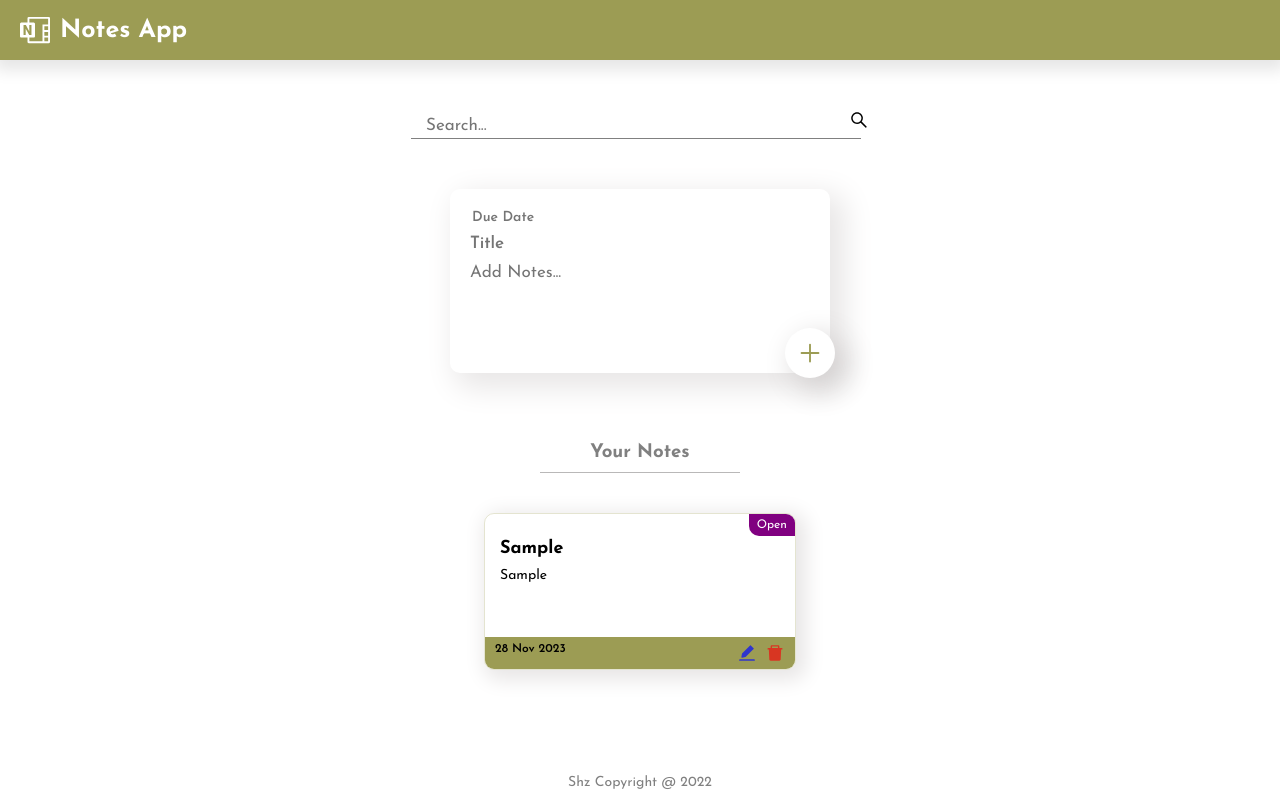
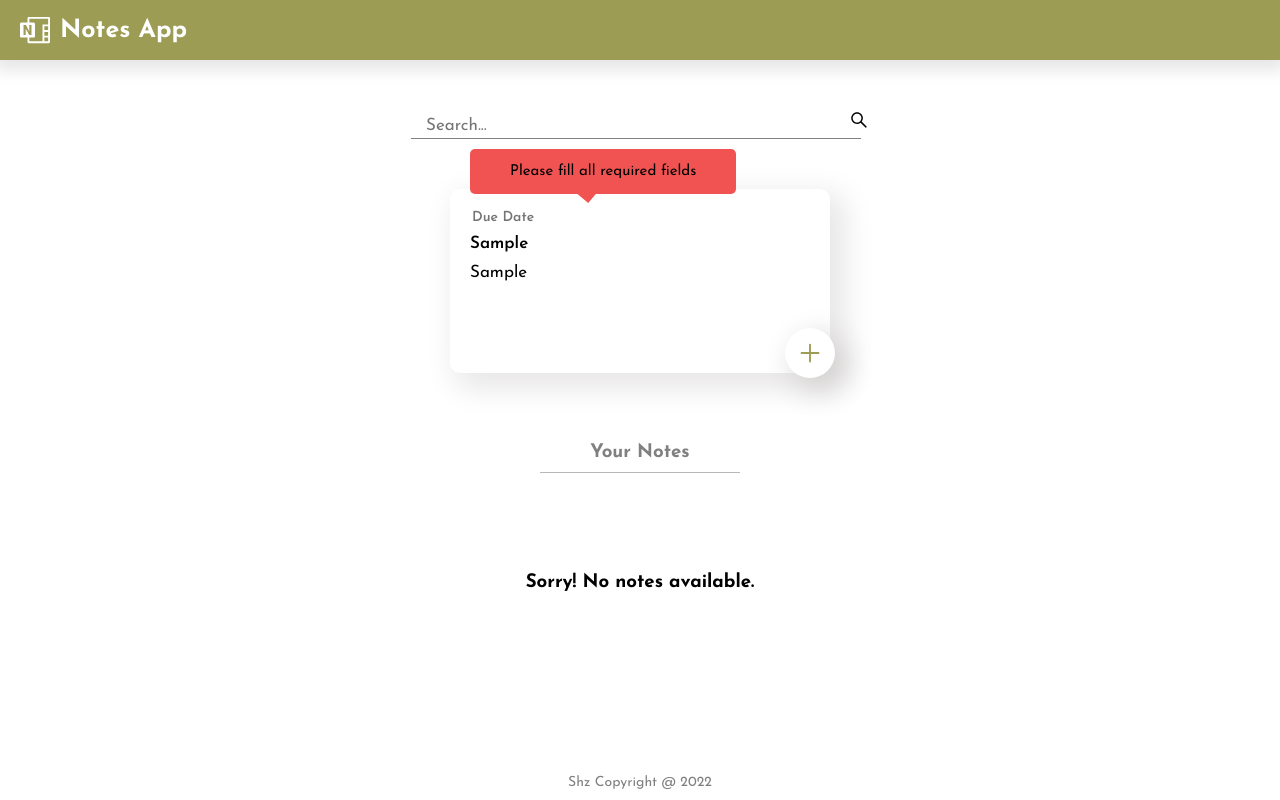
Before and after one commit to Shafaquegithub/Notes_App, a React (Create React App) app: page / in a window 1280 px wide. Both pictures are taken after typing "Sample", "Sample", "Sample" into the empty fields and a click on the button "Save". Built offline with nearby package versions, Linux system fonts and the light colour scheme.

Commit message:
modified

```diff
--- a/src/App.js
+++ b/src/App.js
@@ -26,6 +26,7 @@ function App() {
     date: "",
     dueDate: "",
     status: "",
+    isOverDue: false,
   });
   const [editMode, setEditMode] = useState(false);
   const [editingIndex, setEditingIndex] = useState(null);
--- a/src/components/AddNotes/AddNotes.css
+++ b/src/components/AddNotes/AddNotes.css
@@ -47,4 +47,32 @@
 }
 .form-sec button[type="submit"]:hover {
   border: 1px solid rgba(111, 111, 6, 0.187);
+  z-index: -5;
 }
+form {
+  position: relative;
+}
+.tooltip {
+  position: absolute;
+  top: -40px;
+  margin: 0px auto 10px;
+  max-width: 300px;
+  padding: 15px 40px;
+  background-color: rgb(241, 83, 83);
+  font-size: 15px;
+  border-radius: 5px;
+}
+.tooltip::after {
+  content: "";
+  width: 20px;
+  height: 20px;
+  background-color: rgb(241, 83, 83);
+  transform: rotate(40deg);
+  position: absolute;
+  left: 40%;
+  bottom: -5px;
+}
+.textarea {
+  z-index: -1;
+}
+/* The element to apply the animation to */
--- a/src/components/AddNotes/AddNotes.js
+++ b/src/components/AddNotes/AddNotes.js
@@ -12,30 +12,7 @@ const AddNotes = ({
   editingIndex,
   setEditingIndex,
 }) => {
-  // setDate
-  // const setDate = () => {
-  //   let date = new Date();
-  //   let day = date.getDate();
-  //   let allMonths = [
-  //     "Jan",
-  //     "Feb",
-  //     "Mar",
-  //     "Apr",
-  //     "May",
-  //     "Jun",
-  //     "Jul",
-  //     "Aug",
-  //     "Sep",
-  //     "Oct",
-  //     "Nov",
-  //     "Dec",
-  //   ];
-  //   let month = date.getMonth();
-  //   let year = date.getFullYear();
-  //   let fullDate = `${day > 10 ? day : "0" + day} ${allMonths[month]} ${year}`;
-  //   return fullDate;
-  // };
-  // .........handleChange.........Getting data from Input Fields.....
+  const [error, setError] = useState("");
 
   const handleChange = (e) => {
     if (editMode) {
@@ -58,13 +35,23 @@ const AddNotes = ({
 
   const handleSubmit = (e) => {
     e.preventDefault();
-
-    if (notes.title && notes.details) {
+    if (!notes.title || !notes.details || !notes.dueDate) {
+      setError("Please fill all required fields");
+      return;
+    }
+    if (new Date() > new Date(notes.dueDate)) {
+      setError("Please select future date");
+      return;
+    }
     if (editMode) {
       setAllNotes(
         allNotes.map((e, index) => {
           if (index == editingIndex) {
-              return notes;
+            return {
+              ...e,
+              ...notes,
+              isOverDue: new Date() > new Date(notes.dueDate) ? true : false,
+            };
           }
           return e;
         })
@@ -80,18 +67,17 @@ const AddNotes = ({
       date: "",
       status: "",
     });
+    setError("");
     let dateInput = document.getElementById("date");
     dateInput.value = "";
     dateInput.type = "text";
-    } else {
-      alert("Please fill both input fields to save your Notes");
-    }
   };
 
   return (
     <>
       <section className="form-sec">
         <form onSubmit={handleSubmit}>
+          {error && <div className="tooltip">{error}</div>}
           <input
             id="date"
             style={{
@@ -129,9 +115,10 @@ const AddNotes = ({
               onChange={handleChange}
               value={notes.details}
               maxLength={800}
+              className="textarea"
             ></textarea>
           </div>
-          <button type="submit" title="Save">
+          <button type="submit" title="Save" style={{ zIndex: 1000 }}>
             <IoAdd />
           </button>
         </form>
--- a/src/components/Notes/Notes.css
+++ b/src/components/Notes/Notes.css
@@ -8,11 +8,14 @@
   overflow: hidden;
   text-align: start;
   margin-bottom: 20px;
-  height: 140px;
+  height: 150px;
   position: relative;
 }
+.content-div {
+  margin: 20px 0 15px;
+}
 .notes-sec .content-div > p {
-  padding: 10px 15px 0px;
+  padding: 7px 15px 0px;
   font-size: 14px;
 }
 .status-div {
@@ -23,6 +26,18 @@
   right: 0;
   top: 0;
   font-size: 12px;
+}
+.view-div {
+  position: absolute;
+  color: rgb(56, 142, 56);
+  left: 15px;
+  top: 8px;
+  font-size: 18px;
+  cursor: pointer;
+}
+.view-div:hover {
+  color: green;
+  transform: scale(1.1);
 }
 .notes-sec .content-div > h3 {
   padding: 10px 15px 0px;
@@ -50,8 +65,10 @@
   left: 0;
 }
 .btn-div .date-sec {
-  font-size: 12px;
+  font-size: 14px;
   font-weight: 600;
+  margin-top: 2px;
+  /* background-color: rgb(187, 59, 187); */
 }
 .btn-div button {
   background-color: transparent;
@@ -64,7 +81,10 @@
 .btn-div button:hover {
   transform: scale(1.1);
 }
-
+.btn-sec button {
+  font-size: 16px;
+  margin-bottom: 3px;
+}
 @media screen and (max-width: 700px) {
   .notes-sec {
     width: 90%;
--- a/src/components/Notes/Notes.js
+++ b/src/components/Notes/Notes.js
@@ -1,13 +1,16 @@
-import React, { useState } from "react";
+import React, { useState, useEffect, useLayoutEffect } from "react";
 import { AiFillEdit, AiFillDelete } from "react-icons/ai";
 import SingleNotes from "../SingleNotes/SingleNotes";
 import "./Notes.css";
+import { FaEye } from "react-icons/fa";
 
 const Notes = ({
   notes,
   title,
   details,
+  isOverDue,
   date,
+  dueDate,
   status,
   index,
   allNotes,
@@ -49,6 +52,30 @@ const Notes = ({
   //..............handleSingleNotes.............
   const [openSingleNotes, setOpenSingleNotes] = useState(false);
 
+  // Managing dates...........
+  let mydate =
+    new Date(dueDate).getDate() >= 10
+      ? new Date(dueDate).getDate()
+      : "0" + new Date(dueDate).getDate();
+  let mymonth =
+    new Date(dueDate).getMonth() + 1 >= 10
+      ? new Date(dueDate).getMonth() + 1
+      : "0" + new Date(dueDate).getMonth();
+  let myyear = new Date(dueDate).getFullYear();
+
+  useEffect(() => {
+    if (new Date() > new Date(dueDate)) {
+      setAllNotes(
+        allNotes.map((item, ind) => {
+          if (ind == index) {
+            return { ...item, isOverDue: true };
+          }
+          return item;
+        })
+      );
+    }
+  }, []);
+
   return (
     <>
       <section className="notes-sec">
@@ -60,15 +87,21 @@ const Notes = ({
                 ? "purple"
                 : status == "Working"
                 ? "orange"
-                : status == "Done"
-                ? "green"
-                : "red",
+                : "green",
+
             fontSize: "12px",
           }}
         >
           {status}
         </div>
-        <div className="content-div" onClick={() => setOpenSingleNotes(true)}>
+        <div
+          className="view-div"
+          title="View Notes"
+          onClick={() => setOpenSingleNotes(true)}
+        >
+          <FaEye />
+        </div>
+        <div className="content-div">
           {title && title.length > 19 ? (
             <h3>
               {title.slice(0, 19)}
@@ -80,22 +113,33 @@ const Notes = ({
           {details && details.length > 92 ? (
             <p>
               {details.slice(0, 92)}
-              <span className="fullview-span">...fullview</span>
+              <span
+                className="fullview-span"
+                onClick={() => setOpenSingleNotes(true)}
+              >
+                ...fullview
+              </span>
             </p>
           ) : (
             <p>{details}</p>
           )}
         </div>
 
-        <div className="btn-div">
+        <div
+          className="btn-div"
+          style={{
+            background:
+              isOverDue && status != "Done" ? "rgba(255, 68, 0, 0.605)" : null,
+          }}
+        >
           <div className="date-sec">
-            {date && date.split(" ")[2]} {date && date.split(" ")[1]}{" "}
-            {date && date.split(" ")[3]}
+            Deadline - {mydate}.{mymonth}.{myyear}
           </div>
           <div className="btn-sec">
             <button
               style={{ visibility: searchMode ? "hidden" : "visible" }}
               onClick={() => handleEdit(index)}
+              title="Edit Notes"
             >
               <AiFillEdit />
             </button>
@@ -105,6 +149,7 @@ const Notes = ({
                 color: "rgba(241, 15, 15, 0.714)",
                 visibility: searchMode ? "hidden" : "visible",
               }}
+              title="Delete Notes"
             >
               <AiFillDelete />
             </button>
--- a/src/components/SingleNotes/SingleNotes.js
+++ b/src/components/SingleNotes/SingleNotes.js
@@ -1,31 +1,30 @@
-import React from "react";
+import React, { useEffect, useLayoutEffect, useState } from "react";
 import "./SingleNotes.css";
 import { RiCloseFill } from "react-icons/ri";
 import { CgNotes } from "react-icons/cg";
 
 const SingleNotes = ({ open, setOpen, allNotes, index, setAllNotes }) => {
-  // setDate function is for changing date formats.
-  const setDate = () => {
-    let createdDate = new Date(allNotes[index].date).toDateString().split(" ");
-    let formatedCreatedDate = `${createdDate[2]} ${createdDate[1]} ${createdDate[3]}`;
-    let expiryDate = new Date(allNotes[index].dueDate)
-      .toDateString()
-      .split(" ");
-    let formatedExpiryDate = `${expiryDate[2]} ${expiryDate[1]} ${expiryDate[3]}`;
-    return { formatedCreatedDate, formatedExpiryDate };
-  };
+  const { title, details, dueDate, status, date, isOverDue } = allNotes[index];
 
-  const changeStatus = ({ myE, index }) => {
+  const changeStatus = (statusValue, index) => {
     setAllNotes(
       allNotes.map((e, notesIndex) => {
         if (notesIndex == index) {
-          myE.target.checked = true;
-          return { ...e, status: myE.target.value };
+          return { ...e, status: statusValue };
         }
         return e;
       })
     );
   };
+  // setDate function is for changing date formats.
+  const setDate = () => {
+    let createdDate = new Date(date).toDateString().split(" ");
+    let formatedCreatedDate = `${createdDate[2]} ${createdDate[1]} ${createdDate[3]}`;
+    let expiryDate = new Date(dueDate).toDateString().split(" ");
+    let formatedExpiryDate = `${expiryDate[2]} ${expiryDate[1]} ${expiryDate[3]}`;
+    return { formatedCreatedDate, formatedExpiryDate };
+  };
+
   return (
     <section
       className="singleNotes-sec"
@@ -39,67 +38,46 @@ const SingleNotes = ({ open, setOpen, allNotes, index, setAllNotes }) => {
         <h1 className="details-icon">
           <CgNotes />
         </h1>
-        <h2>{allNotes[index].title}</h2>
-        <p>{allNotes[index].details}</p>
+        <h2>{title}</h2>
+        <p>{details}</p>
 
         <br />
 
         <h4>Status:-</h4>
 
         <div className="status-btn-div">
-          <div>
-            Open:
-            <input
-              checked={allNotes[index].status == "Open" ? true : false}
-              type="radio"
-              name="status"
-              value="Open"
-              onChange={(myE) => changeStatus({ myE, index })}
-            />
+          <div
+            onClick={() => changeStatus("Open", index)}
+            style={{
+              borderColor: status == "Open" && "black",
+            }}
+          >
+            Open
           </div>
-          <div>
-            Working:
-            <input
-              checked={allNotes[index].status == "Working" ? true : false}
-              type="radio"
-              name="status"
-              value="Working"
-              aria-label=""
-              onChange={(myE) => changeStatus({ myE, index })}
-            />
+          <div
+            onClick={() => changeStatus("Working", index)}
+            style={{
+              borderColor: status == "Working" && "black",
+            }}
+          >
+            Working{" "}
           </div>
-          <div>
-            {" "}
-            Working: Done:
-            <input
-              checked={allNotes[index].status == "Done" ? true : false}
-              type="radio"
-              name="status"
-              value="Done"
-              onChange={(myE) => changeStatus({ myE, index })}
-            />
-          </div>
-          <div>
-            {" "}
-            Over Due:
-            <input
-              checked={allNotes[index].status == "Over Due" ? true : false}
-              type="radio"
-              name="status"
-              value="Over Due"
-              onChange={(myE) => changeStatus({ myE, index })}
-            />
+          <div
+            onClick={() => changeStatus("Done", index)}
+            style={{
+              borderColor: status == "Done" && "black",
+            }}
+          >
+            Done
           </div>
         </div>
         <div className="date-div">
           <p>Created: {setDate().formatedCreatedDate}</p>
-          <p>
-            Expired:{" "}
-            {allNotes[index].dueDate
-              ? setDate().formatedExpiryDate
-              : "Not given"}
-          </p>
+          <p>Expires: {dueDate ? setDate().formatedExpiryDate : "Not given"}</p>
         </div>
+        {isOverDue && status != "Done" && (
+          <div className="overdue-div">This Project is Over Due</div>
+        )}
       </div>
     </section>
   );
```
Also changed, not shown: src/components/SingleNotes/SingleNotes.css (+22 -11 lines). Lines whose indentation alone changed are shown as unchanged.
